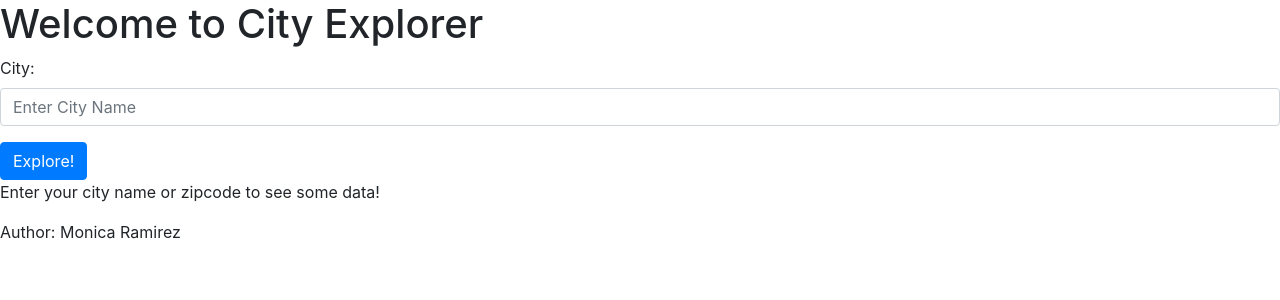
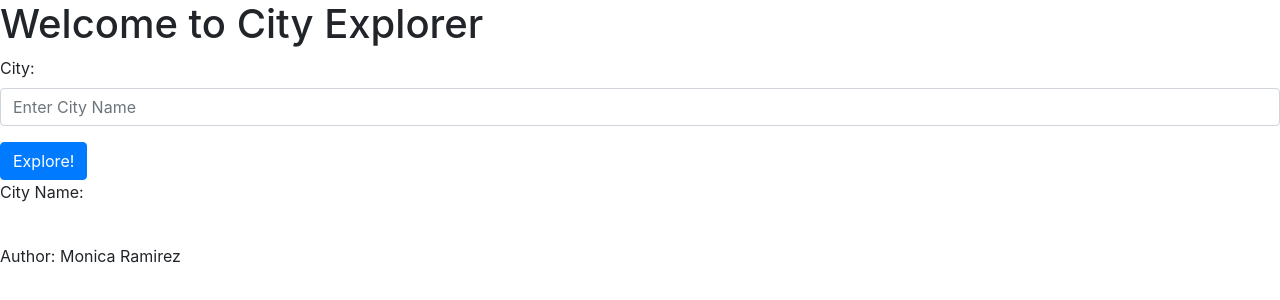
Before and after one commit to mramirez92/city-explorer, a React (Create React App) app: page / in a window 1280 px wide. Shown: the top 300 px of the page. Built offline with nearby package versions, Linux system fonts and the light colour scheme.

Commit message:
edited to render info in screen

```diff
--- a/src/Main.js
+++ b/src/Main.js
@@ -5,7 +5,10 @@ class Main extends React.Component{
     return(
       <div>
       <section>
-        <p>Enter your city name or zipcode to see some data!</p>
+        <p>City Name:{this.props.city}</p>
+        <p>{this.props.lat}</p>
+        <p>{this.props.lon}</p>
+        <img src={this.props.map} alt ={this.props.city}/>
       </section>
       </div>
     )
```
